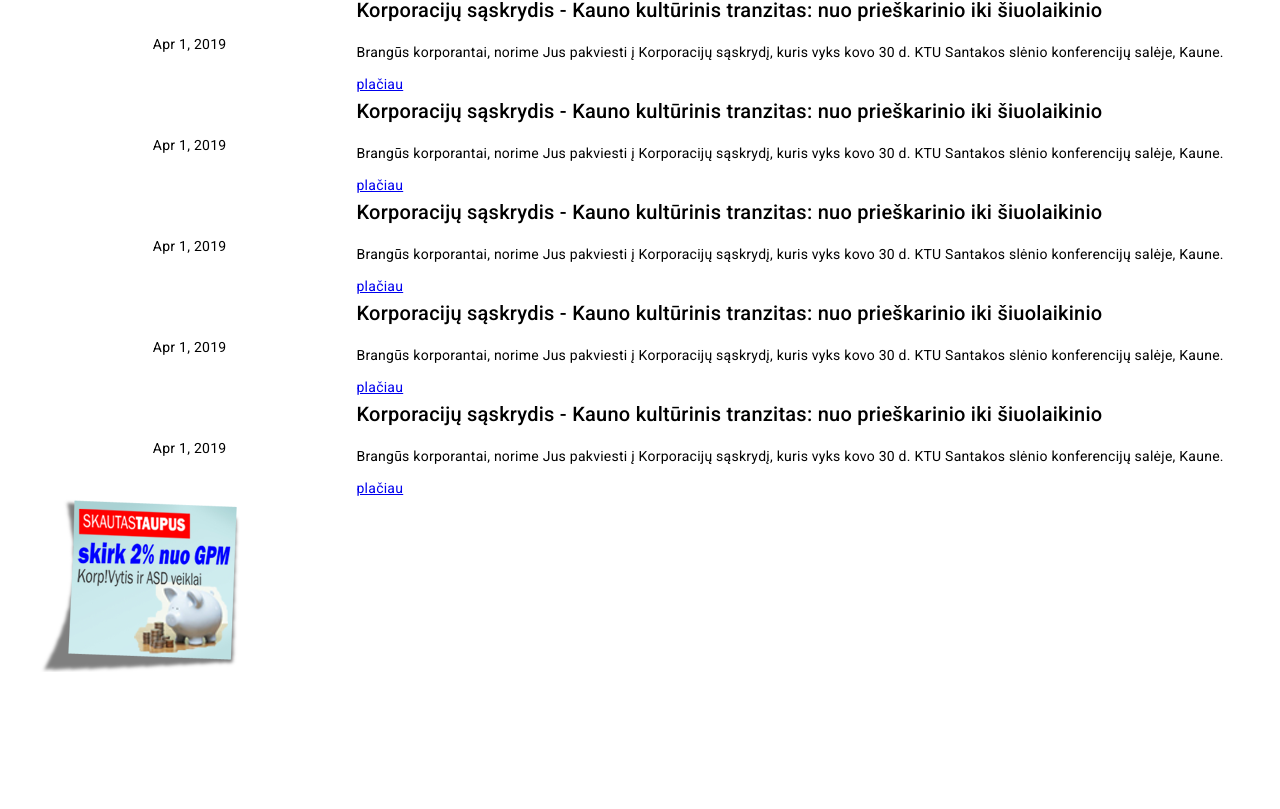
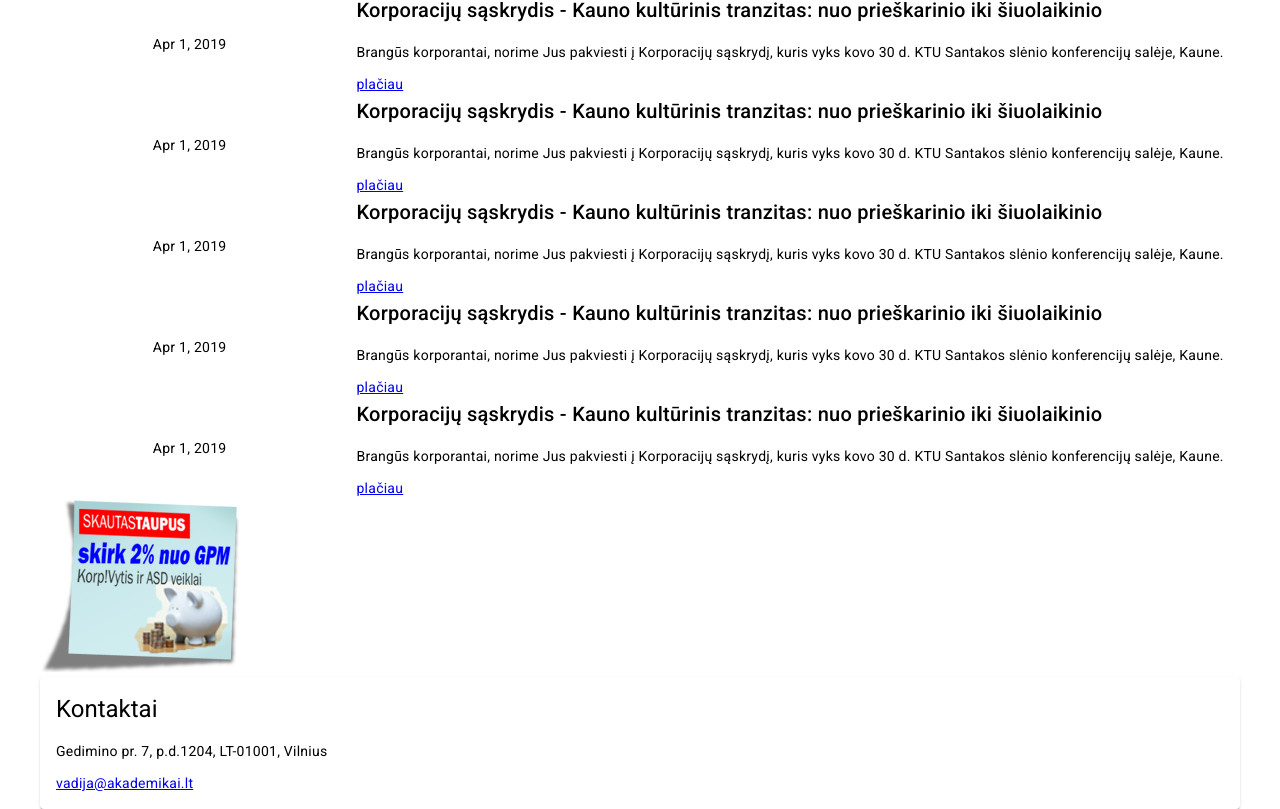
Before and after one commit to BernardasAdomas/akademikai-site, an Angular app: page / in a window 1280 px wide. Shown: the part 915-1724 px from the top of the page. Before the commit the page ends 1592 px from the top, so only its background shows below. Built offline with nearby package versions, Linux system fonts and the light colour scheme.

Commit message:
added contact component

```diff
--- /dev/null
+++ b/src/app/contacts/contacts.component.html
@@ -0,0 +1,15 @@
+<mat-card>
+    <mat-card-header>
+        <mat-card-title>
+            <h1>Kontaktai</h1>
+        </mat-card-title>
+    </mat-card-header>
+    <mat-card-content>
+        <p>
+            Gedimino pr. 7, p.d.1204, LT-01001, Vilnius
+        </p>
+        <p>
+            <a href="mailto:vadija&#64;akademikai.lt">vadija&#64;akademikai.lt</a>
+        </p>
+    </mat-card-content>
+</mat-card>
--- a/src/app/title-page/title-page.component.html
+++ b/src/app/title-page/title-page.component.html
@@ -5,3 +5,4 @@
 <app-survey></app-survey>
 <app-news-list></app-news-list>
 <app-income-tax></app-income-tax>
+<app-contacts></app-contacts>
--- a/src/app/title-page/title-page.component.ts
+++ b/src/app/title-page/title-page.component.ts
@@ -4,11 +4,12 @@ import { DidYouKnowComponent } from '../did-you-know/did-you-know.component';
 import { SurveyComponent } from '../survey/survey.component';
 import { NewsListComponent } from '../news-list/news-list.component';
 import { IncomeTaxComponent } from '../income-tax/income-tax.component';
+import { ContactsComponent } from '../contacts/contacts.component';
 
 @Component({
   selector: 'app-title-page',
   standalone: true,
-  imports: [CalendarComponent, DidYouKnowComponent, SurveyComponent, NewsListComponent, IncomeTaxComponent],
+  imports: [CalendarComponent, DidYouKnowComponent, SurveyComponent, NewsListComponent, IncomeTaxComponent, ContactsComponent],
   templateUrl: './title-page.component.html',
   styleUrl: './title-page.component.css'
 })
```
Also changed, not shown: src/app/contacts/contacts.component.ts (added, +14 -0 lines), src/app/contacts/contacts.component.css (added), 1 other file (tests, documents, lock files or other folders).
